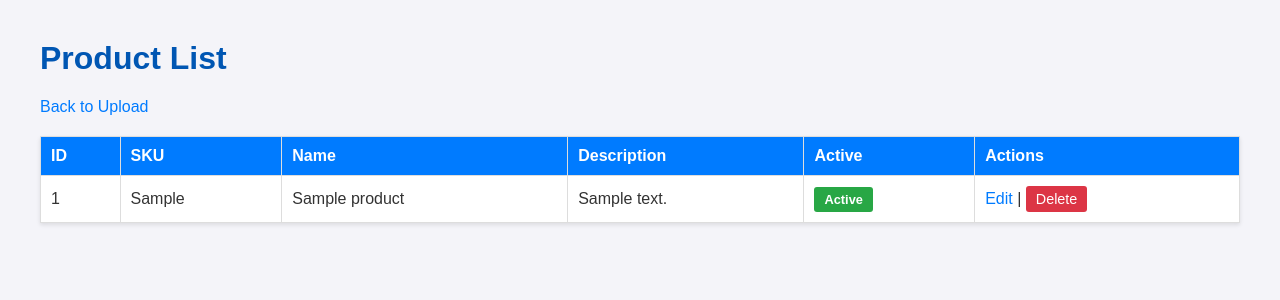
After one commit to SiddhantDayal/CSVUpload, a Flask app: page /products in a window 1280 px wide. The commit adds this page. Shown: the top 300 px of the page. Run offline with Flask 3, Linux system fonts and the light colour scheme; tables that the repository leaves empty hold one stand-in row (values such as "Sample post").

Commit message:
added upload functionality

```diff
--- a/app.py
+++ b/app.py
@@ -1,19 +1,19 @@
-from flask import Flask, render_template, request, jsonify
-from extensions import db, make_celery
-import redis, os, uuid
+from flask import Flask, render_template, request, flash, redirect, url_for
+from extensions import db
+import os, uuid
+
+from tasks import import_products_task
+from models import Product # Import Product model
 
 app = Flask(__name__)
 
 app.config.update(
     SQLALCHEMY_DATABASE_URI="sqlite:///acme.db",
-    CELERY_BROKER_URL="redis://localhost:6379/0",
-    CELERY_RESULT_BACKEND="redis://localhost:6379/0",
-    UPLOAD_FOLDER=os.path.join(os.getcwd(), "uploads")
+    UPLOAD_FOLDER=os.path.join(os.getcwd(), "uploads"),
+    SECRET_KEY='your_secret_key' # Needed for flashing messages
 )
 
 db.init_app(app)
-celery = make_celery(app)
-r = redis.Redis(host="localhost", port=6379, db=0)
 
 @app.route("/")
 def home():
@@ -22,17 +22,62 @@ def home():
 @app.route("/upload", methods=["POST"])
 def upload_csv():
     file = request.files.get("file")
-    if not file or file.filename == "":
-        return jsonify({"error": "No file uploaded"}), 400
+    if not file:
+        flash("No file provided.", "error")
+        return redirect(url_for('home'))
 
-    # Save file
+    os.makedirs(app.config["UPLOAD_FOLDER"], exist_ok=True)
     filename = f"{uuid.uuid4()}.csv"
     filepath = os.path.join(app.config["UPLOAD_FOLDER"], filename)
-    os.makedirs(app.config["UPLOAD_FOLDER"], exist_ok=True)
     file.save(filepath)
 
-    # For now, just confirm upload
-    return jsonify({"message": f"File {filename} uploaded successfully!"})
+    try:
+        with app.app_context():
+            result_message = import_products_task(filepath)
+        flash(result_message, "success")
+    except Exception as e:
+        flash(f"An error occurred: {e}", "error")
+
+    return redirect(url_for('home'))
+
+@app.route("/products")
+def list_products():
+    products = Product.query.all()
+    return render_template("products.html", products=products)
+
+@app.route("/products/<int:product_id>/edit", methods=["GET", "POST"])
+def edit_product(product_id):
+    product = Product.query.get_or_404(product_id)
+    if request.method == "POST":
+        product.name = request.form["name"]
+        product.description = request.form["description"]
+        product.active = "active" in request.form # Checkbox value presence
+        try:
+            db.session.commit()
+            flash("Product updated successfully!", "success")
+            return redirect(url_for("list_products"))
+        except Exception as e:
+            db.session.rollback()
+            flash(f"Error updating product: {e}", "error")
+    return render_template("edit_product.html", product=product)
+
+@app.route("/products/<int:product_id>/delete", methods=["POST"])
+def delete_product(product_id):
+    product = Product.query.get_or_404(product_id)
+    try:
+        db.session.delete(product)
+        db.session.commit()
+        flash("Product deleted successfully!", "success")
+    except Exception as e:
+        db.session.rollback()
+        flash(f"Error deleting product: {e}", "error")
+    return redirect(url_for("list_products"))
+
+@app.cli.command("init-db")
+def init_db():
+    """Clear existing data and create new tables."""
+    db.create_all()
+    print("Initialized the database.")
 
 if __name__ == "__main__":
     app.run(debug=True)
--- a/requirements.txt
+++ b/requirements.txt
@@ -1,7 +1,5 @@
 Flask==3.0.3
 Flask-SQLAlchemy==3.1.1
-Celery==5.4.0
-redis==5.0.4
 pandas==2.2.2
 gunicorn==23.0.0
 python-dotenv==1.0.1
--- /dev/null
+++ b/templates/products.html
@@ -0,0 +1,68 @@
+<!DOCTYPE html>
+<html>
+<head>
+    <title>Product List</title>
+    <style>
+        body { font-family: sans-serif; margin: 40px; background-color: #f4f4f9; color: #333; }
+        h1 { color: #0056b3; }
+        table { width: 100%; border-collapse: collapse; margin-top: 20px; background: #fff; box-shadow: 0 2px 4px rgba(0,0,0,0.1); }
+        th, td { border: 1px solid #ddd; padding: 10px; text-align: left; }
+        th { background-color: #007bff; color: white; }
+        tr:nth-child(even) { background-color: #f2f2f2; }
+        a { color: #007bff; text-decoration: none; }
+        a:hover { text-decoration: underline; }
+        .back-link { display: block; margin-top: 20px; }
+        .active-status {
+            padding: 5px 10px;
+            border-radius: 3px;
+            color: white;
+            font-weight: bold;
+            font-size: 0.8em;
+        }
+        .active-true { background-color: #28a745; } /* Green */
+        .active-false { background-color: #dc3545; } /* Red */
+    </style>
+</head>
+<body>
+    <h1>Product List</h1>
+    <a href="/" class="back-link">Back to Upload</a>
+
+    {% if products %}
+    <table>
+        <thead>
+            <tr>
+                <th>ID</th>
+                <th>SKU</th>
+                <th>Name</th>
+                <th>Description</th>
+                <th>Active</th>
+                <th>Actions</th>
+            </tr>
+        </thead>
+        <tbody>
+            {% for product in products %}
+            <tr>
+                <td>{{ product.id }}</td>
+                <td>{{ product.sku }}</td>
+                <td>{{ product.name }}</td>
+                <td>{{ product.description }}</td>
+                <td>
+                    <span class="active-status active-{{ product.active | lower }}">
+                        {{ 'Active' if product.active else 'Inactive' }}
+                    </span>
+                </td>
+                <td>
+                    <a href="/products/{{ product.id }}/edit">Edit</a> |
+                    <form action="/products/{{ product.id }}/delete" method="post" style="display:inline;">
+                        <button type="submit" onclick="return confirm('Are you sure you want to delete this product?');" style="background-color: #dc3545; color: white; padding: 5px 10px; border: none; border-radius: 3px; cursor: pointer; font-size: 0.9em;">Delete</button>
+                    </form>
+                </td>
+            </tr>
+            {% endfor %}
+        </tbody>
+    </table>
+    {% else %}
+    <p>No products found. Upload a CSV to add products!</p>
+    {% endif %}
+</body>
+</html>
```
Also changed, not shown: extensions.py (+0 -21 lines), tasks.py (+68 -9 lines), templates/edit_product.html (added, +56 -0 lines), templates/upload.html (+27 -26 lines).
